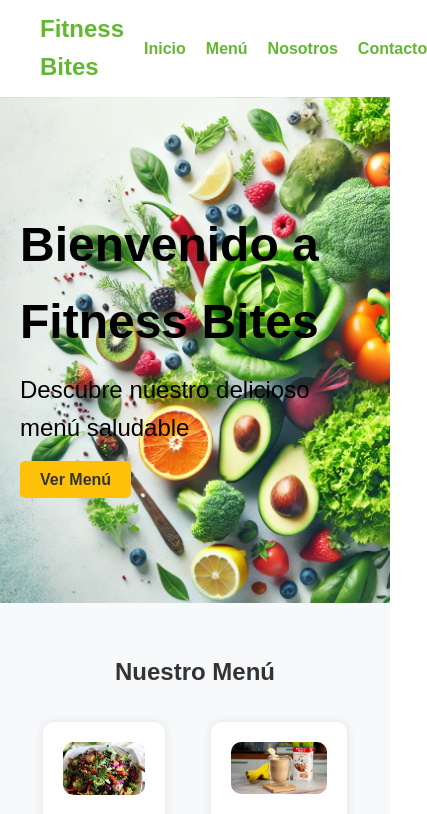
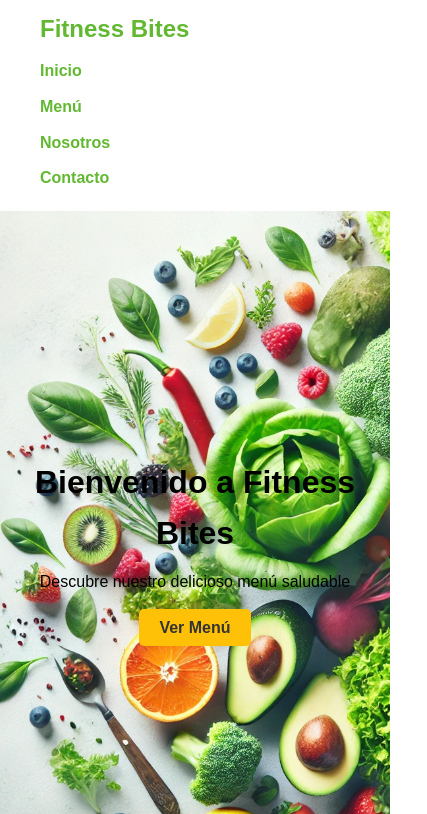
Before and after one commit to juansteban08/ProyectoDise-oWeb, a plain HTML site: page index.html in a window 390 px wide. Shown: the top 814 px of the page, 427 px wide, since content can reach past the window. Drawn offline with Linux system fonts and the light colour scheme.

Commit message:
mejora de resolucion

```diff
--- a/style.css
+++ b/style.css
@@ -142,9 +142,67 @@ nav ul li a {
     font-size: 1.2em;
 }
 
+
 footer {
     background-color: #333;
     color: #fff;
     text-align: center;
     padding: 20px;
 }
+
+@media (max-width: 768px) {
+    header {
+        flex-direction: column;
+        align-items: flex-start;
+    }
+
+    nav ul {
+        flex-direction: column;
+        margin-top: 10px;
+    }
+
+    nav ul li {
+        margin-left: 0;
+        margin-bottom: 10px;
+    }
+
+    .hero {
+        height: 80vh;
+        padding: 20px;
+        text-align: center;
+    }
+
+    .hero-content h1 {
+        font-size: 2.5em;
+    }
+
+    .hero-content p {
+        font-size: 1.2em;
+    }
+
+    .menu-item {
+        flex-basis: 100%;
+    }
+
+    .about, .contact {
+        padding: 30px 10px;
+    }
+
+    .contact form {
+        padding: 10px;
+    }
+
+    .contact form button {
+        font-size: 1em;
+    }
+}
+
+@media (max-width: 480px) {
+    .hero-content h1 {
+        font-size: 2em;
+    }
+
+    .hero-content p {
+        font-size: 1em;
+    }
+}
```
Also changed, not shown: fitness-bites/server.js (+6 -6 lines), index.html (+0 -2 lines).
